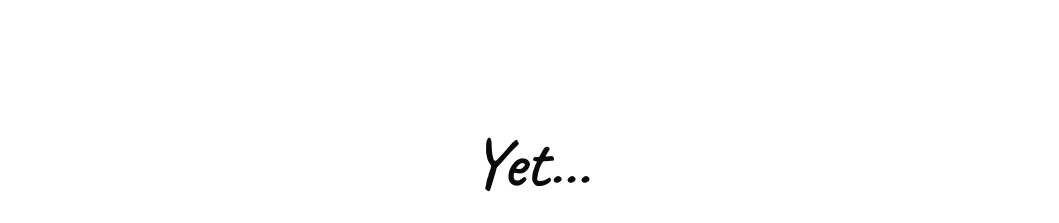
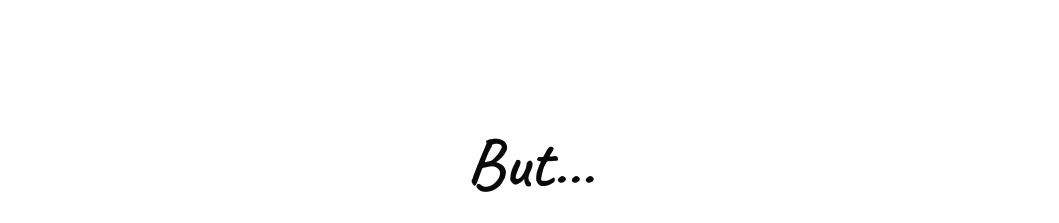
Before and after one commit to juliustgeiger-lab/Personal-Webseite, a Next.js app: page / in a window 1280 px wide. Shown: the part 820-1043 px from the top of the page, without its empty margins (110-1169 px from the left). Built offline with nearby package versions, Linux system fonts and the light colour scheme.

Commit message:
Present bridge: 'Yet…' → 'But…'

```diff
--- a/src/components/PresentSection.tsx
+++ b/src/components/PresentSection.tsx
@@ -55,7 +55,7 @@ export default function PresentSection() {
   return (
     <section className="present">
       <h2 className="present-headline">
-        <span className="present-headline__lead">Yet…</span>
+        <span className="present-headline__lead">But…</span>
         The present <em className="emph">demands</em> decisions.
       </h2>
 
```
